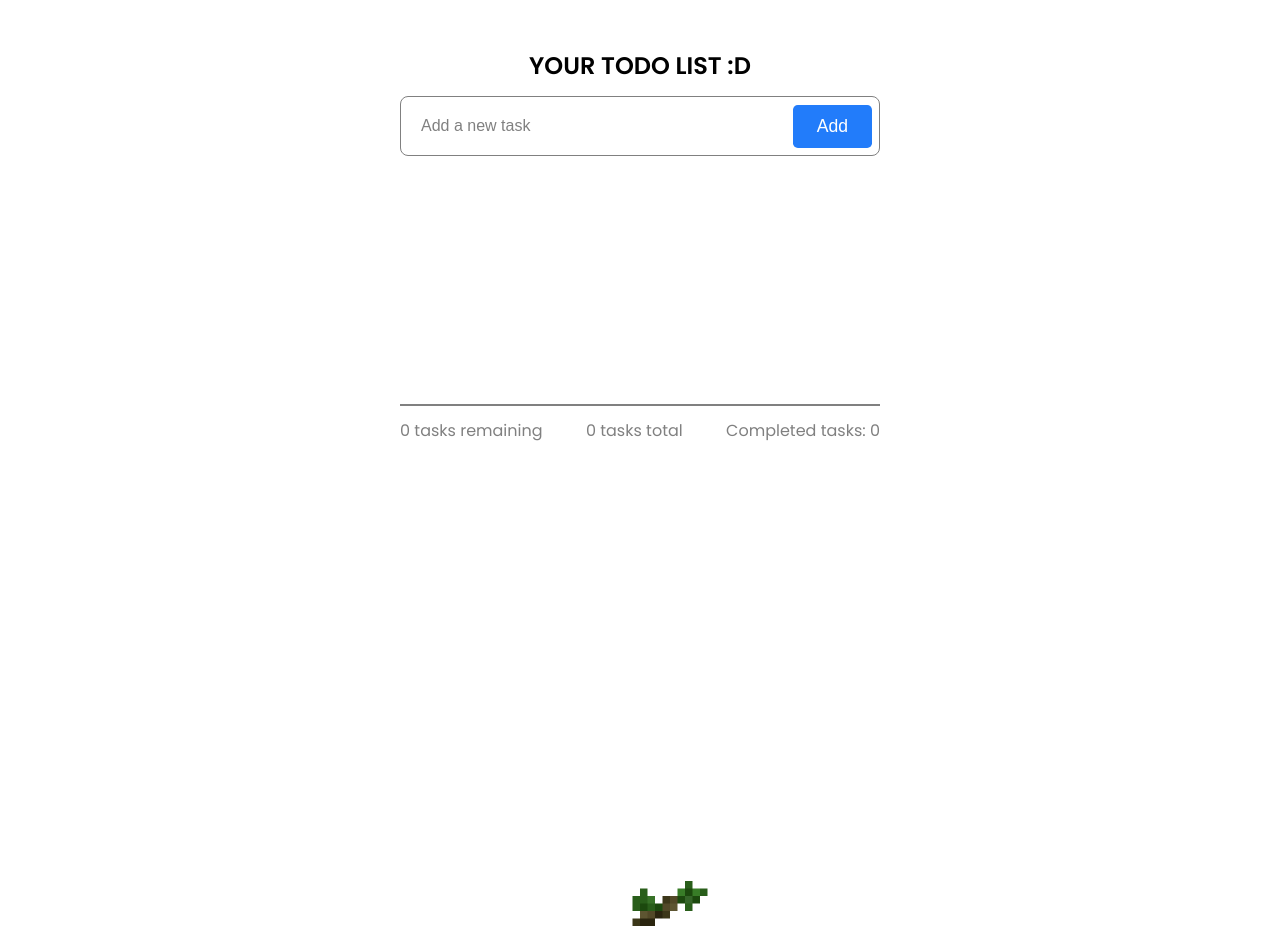
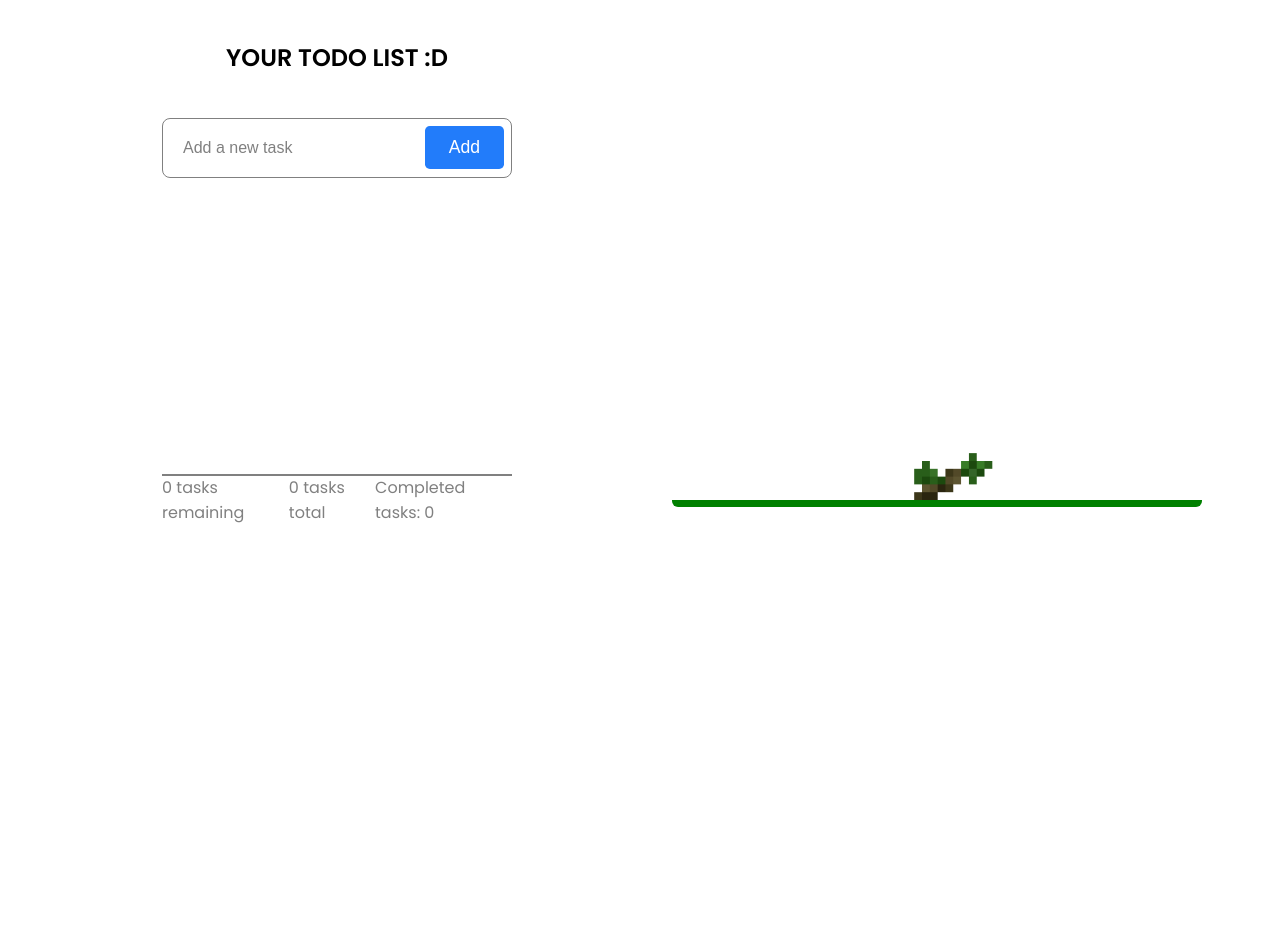
Before and after one commit to mrkingseasheep/starterhacks, a plain HTML site: page index.html in a window 1280 px wide. After the commit the page ends 800 px from the top, so only its background shows below. Drawn offline with Linux system fonts and the light colour scheme.

```diff
--- a/index.html
+++ b/index.html
@@ -8,7 +8,8 @@
     <title>Todo</title>
   </head>
   <body>
-    <section class="todo">
+    <div id="container">
+      <section class="todo" id="content">
         <h2>Your Todo list :D</h2>
         <div class="input">
           <input
@@ -29,14 +30,11 @@
             <p><span id="totalCount">0</span> tasks total</p>
             <p>Completed tasks: <span id="completedCount">0</span></p>
           </div>
+        </div>
+      </section>
       <div id="image-container">
-          <img
-            id="conditional-image"
-            src=""
-            alt="Conditionally Displayed Image"
-          />
+        <img id="conditional-image" src="" alt="Conditionally Displayed Image" />
       </div>
     </div>
-    </section>
   </body>
 </html>
--- a/style.css
+++ b/style.css
@@ -15,46 +15,83 @@
 
 body {
   margin: 0;
-  height: 100vh;
+  height: 100%;
   display: flex;
-  flex-direction: column;
-  justify-content: space-evenly;
-  align-items: left;
+  justify-content: center;
+  align-items: center;
+  align-self: left;
+  font-family: "Poppins", sans-serif;
+}
+
+#container {
+
+  margin-right: 10%;
+  gap: 150px;
+  display: flex;
+  width: 100%;
+  max-width: 848px;
+  height: 100%;
+}
+
+#content {
+  flex: none;
+  padding: 10px;
+  width:350px
+}
+
+#image-container {
+  margin-right: 30px;
+  float: right;
+  gap: 500px;
+  aspect-ratio: 1/1;
+  flex: 1400px; /* Adjust width as needed */
+  display: flex;
+  height: 500px;
+  width: 500px;
+  justify-content: right;
+  align-items: right;
+  padding-left: 30px;
+  padding-right: 0px;
+  border-left: 1000px rgb(71, 49, 49); /* Optional: Adds a border between the columns */
+  border-bottom: 7px solid green ;
+  border-radius:6px;
+}
+
+#conditional-image {
+  aspect-ratio: 1/1;
+  margin-right: 30px;
+
+  display: none;
 }
 
 .btn {
+  position: absolute;
+  right:0.5rem;
+  top:0.5rem;
   color: white;
   font-size: 1.1rem;
   padding: 0.7rem 1.5rem;
   border-radius: 0.3rem;
   background-color: rgb(34, 124, 250);
   border: none;
-  position: absolute;
-  right: 0.5rem;
-  bottom: 0.5rem;
+  cursor: pointer;
 }
 
-h1,
-h2,
-h3,
-h4,
-h5,
-h6,
-p {
-  font-family: "Poppins", sans-serif;
+h1, h2, h3, h4, h5, h6, p {
   margin: 0;
 }
 
 .todo {
-  display: auto;
-  flex-direction: auto;
+  float:left;
+  display: flex;
+  flex-direction: column;
   justify-content: space-around;
   border-radius: 2rem;
   background: white;
   padding: 3rem;
   height: 50%;
-  width: 60%;
-  max-width: 30rem;
+  width: 100%;
+  max-width: 100%;
 }
 
 h2 {
@@ -62,6 +99,7 @@ h2 {
   height: 3rem;
   color: black;
   text-align: center;
+  padding: 30px;
 }
 
 .input {
@@ -84,6 +122,9 @@ input[type="text"]::placeholder {
 .todo-container {
   display: flex;
   gap: 1rem;
+  flex-direction: row;
+  justify-content: space-evenly;
+  align-items: center;
 }
 
 ul {
@@ -96,23 +137,18 @@ li {
   display: flex;
   flex-direction: column;
   gap: 1.2rem;
-  padding: 1.3rem;
+
 }
 
 #todoList p {
   display: flex;
   gap: 1rem;
   color: black;
-  align-items: center;
+  align-items: left;
 }
 
 #todoList .disabled {
   color: grey;
-}
-
-.disabled {
-  display: flex;
-  text-decoration: line-through;
 }
 
 input[type="checkbox"] {
@@ -157,14 +193,17 @@ input[type="checkbox"]:checked::before {
 }
 
 .counter-container button {
+
   border: none;
   background-color: transparent;
   color: grey;
   font-size: 1rem;
+
+
 }
 
 .scroll {
-  height: 15rem;
+  height: 18rem;
   scrollbar-width: thin;
 }
 
@@ -180,30 +219,3 @@ input[type="checkbox"]:checked::before {
 .scroll::-webkit-scrollbar-track {
   display: none;
 }
-
-body {
-  display: flex;
-  justify-content: space-between;
-  align-items: center;
-  min-height: 100vh;
-  margin: 0;
-  padding: 0;
-}
-
-#content {
-  flex: 1;
-  padding: 20px;
-}
-
-#image-container {
-  flex: 0 0 200px; /* Adjust width as needed */
-  display: flex;
-  justify-content: center;
-  align-items: center;
-}
-
-#conditional-image {
-  display: none;
-  max-width: 100%;
-  height: auto;
-}
```
Also changed, not shown: images/bonsai_9.jpg, 1 other file. Lines whose indentation alone changed are shown as unchanged.
